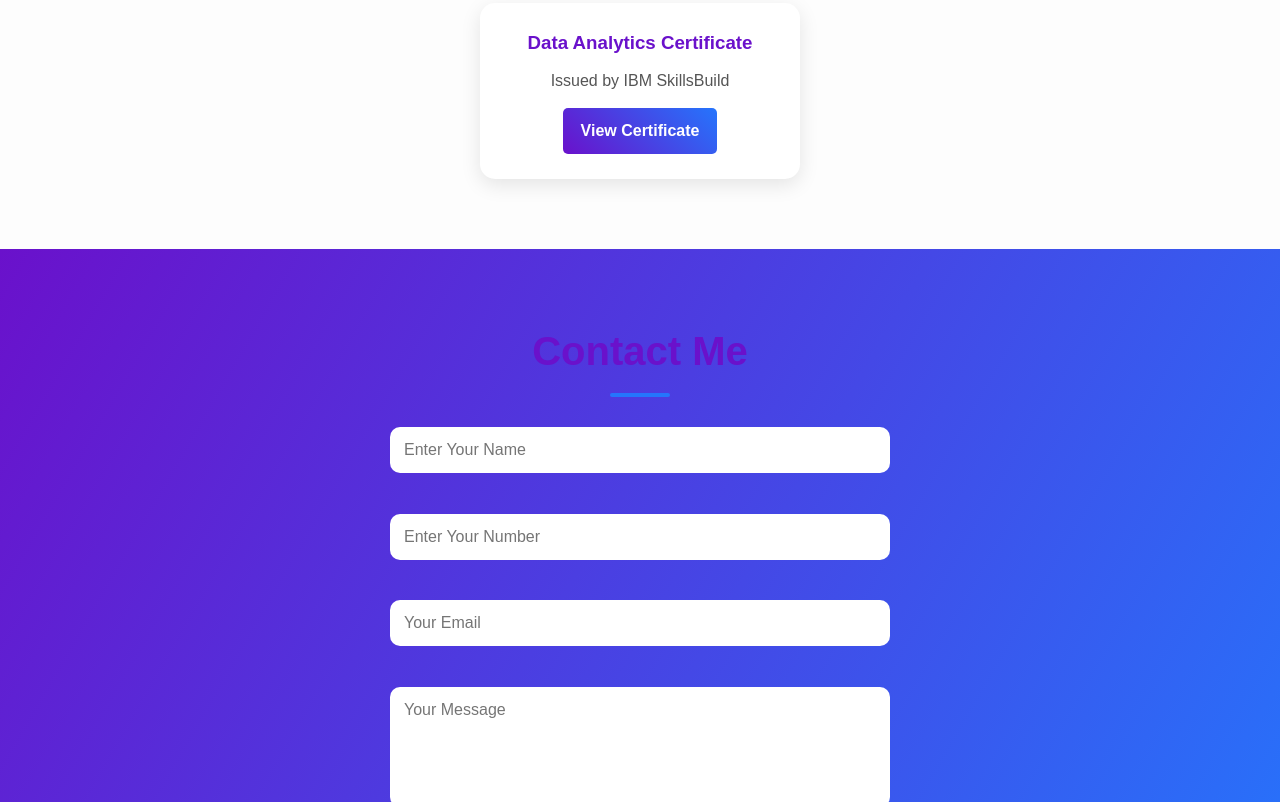
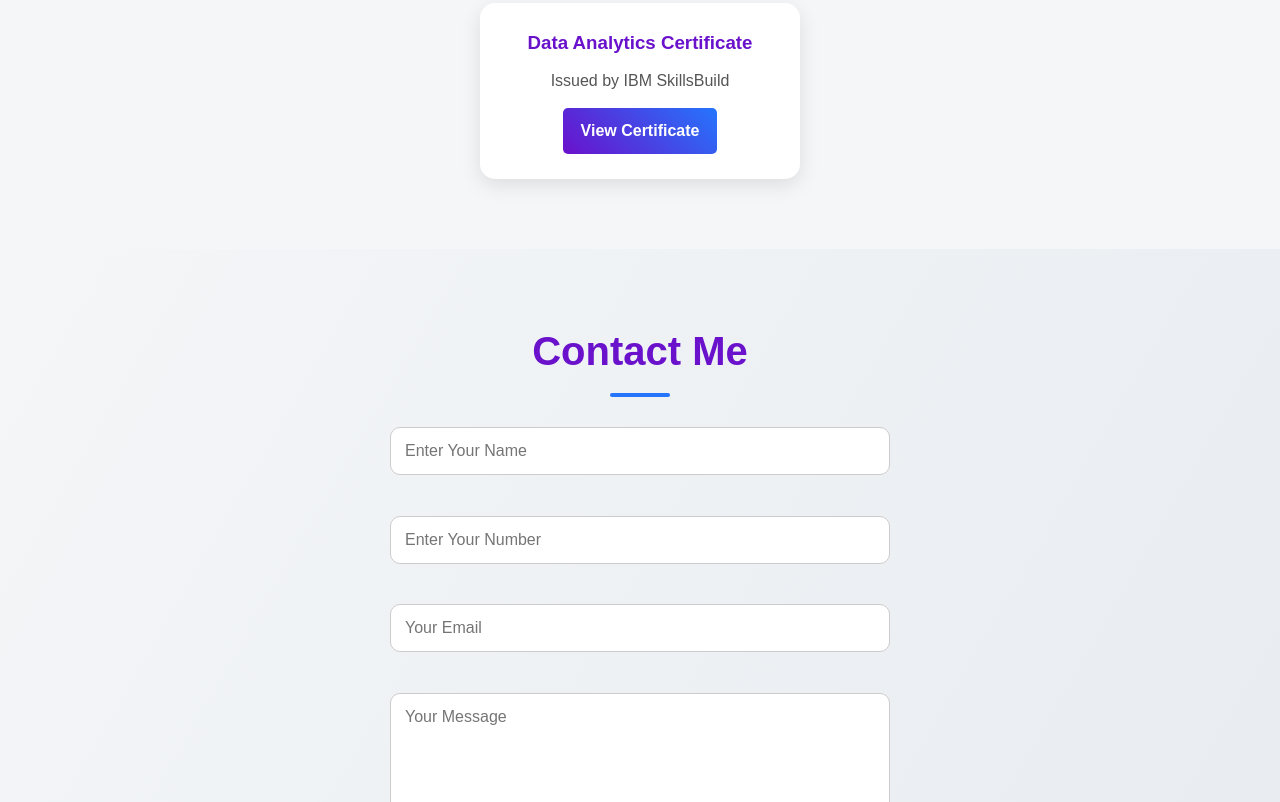
Before and after one commit to sharmasandhya12/portfolio-2, a plain HTML site: page index.html in a window 1280 px wide. Shown: the part 1998-2800 px from the top of the page. Drawn offline with Linux system fonts and the light colour scheme.

Commit message:
Update style.css

```diff
--- a/style.css
+++ b/style.css
@@ -7,7 +7,7 @@
 }
 
 body {
-    background-color: #fdfdfd;
+    background: #f4f6f8; /* Soft professional background */
     color: #333;
     line-height: 1.6;
 }
@@ -253,14 +253,15 @@ section h2::after {
 
 /* ================== Contact Section ================== */
 #contact {
-    background: linear-gradient(120deg, #6a11cb, #2575fc); /* Portfolio color match */
+    background: linear-gradient(120deg, #f4f6f8, #e8ecf0); /* Subtle professional background */
     padding: 70px 20px;
-    color: #fff;
+    color: #333;
 }
 
 #contact h2 {
     margin-bottom: 30px;
     font-size: 2.5em;
+    color: #6a11cb;
 }
 
 #contact form {
@@ -274,7 +275,7 @@ section h2::after {
     padding: 14px;
     margin-bottom: 15px;
     border-radius: 10px;
-    border: none;
+    border: 1px solid #ccc;
     font-size: 1em;
 }
 
@@ -286,8 +287,8 @@ section h2::after {
 #contact button {
     padding: 14px 40px;
     border: none;
-    background: linear-gradient(45deg, #ffdd59, #ffc107);
-    color: #6a11cb;
+    background: linear-gradient(45deg, #6a11cb, #2575fc);
+    color: #fff;
     font-size: 1.2em;
     font-weight: bold;
     border-radius: 10px;
@@ -298,7 +299,7 @@ section h2::after {
 #contact button:hover {
     transform: scale(1.1);
     box-shadow: 0 8px 20px rgba(0,0,0,0.3);
-    background: linear-gradient(45deg, #ffc107, #ffdd59);
+    background: linear-gradient(45deg, #2575fc, #6a11cb);
 }
 
 /* ================== Footer Section ================== */
```
